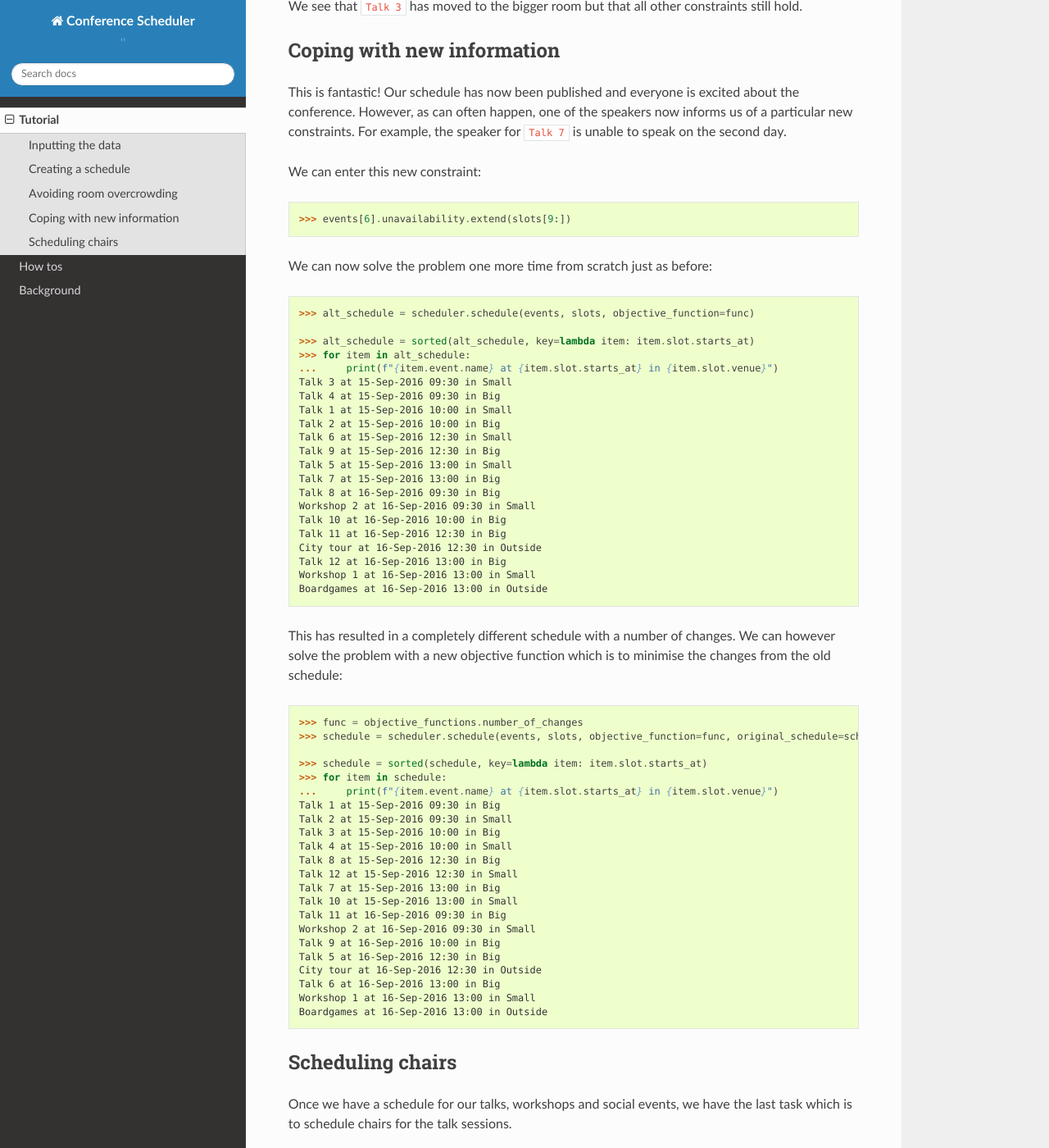
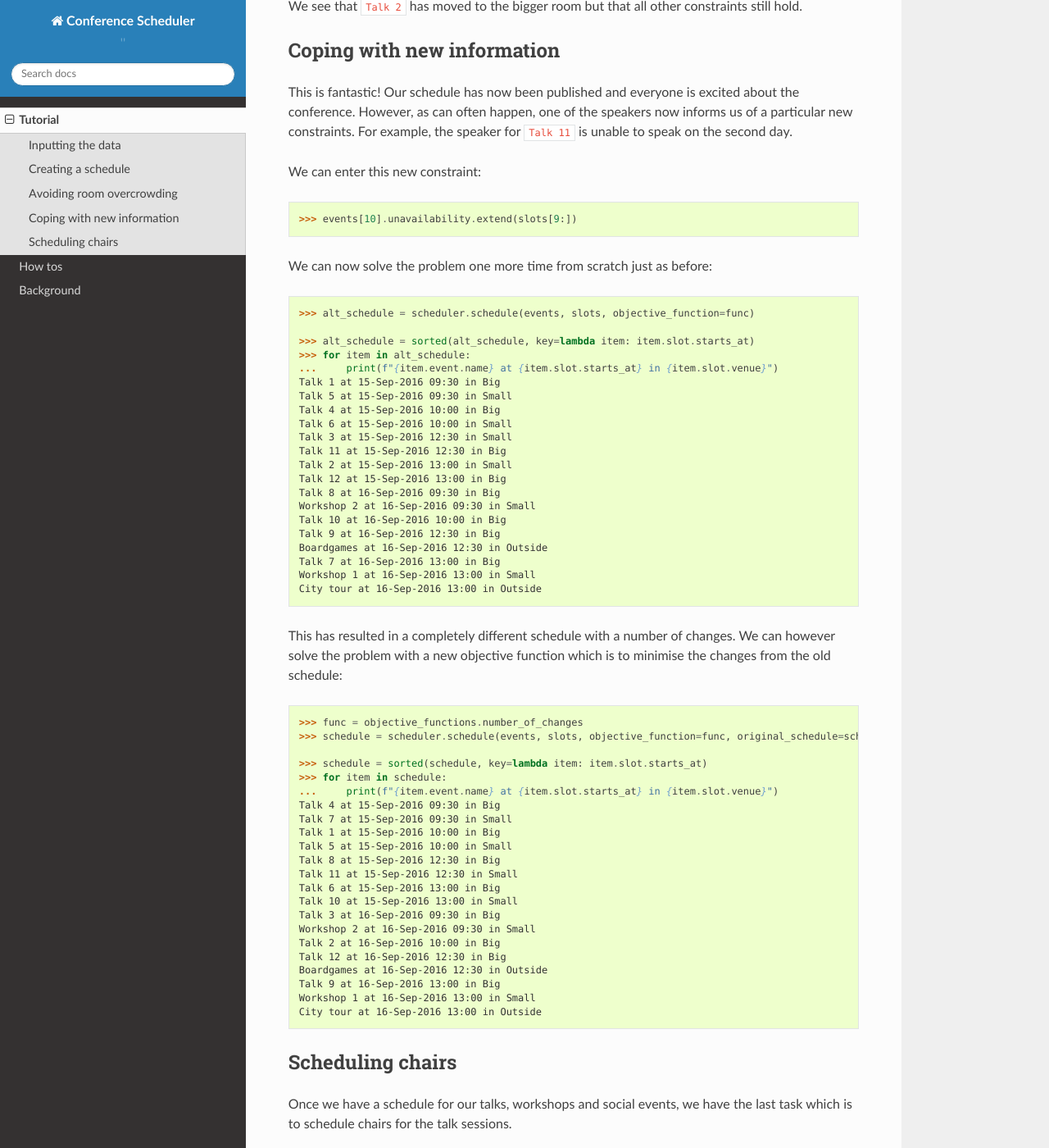
Before and after one commit to PyconUK/ConferenceScheduler, a Sphinx documentation site: the page built from docs/tutorial/index.rst, in a window 1280 px wide and 1400 px high, scrolled down 3010 px. Shown: the whole window at 82% size. Built offline with Sphinx 7.4.7 and the Read the Docs theme 2.0.0, drawn with Linux system fonts in a browser that asks for light colours; some of the changed text lies outside the part shown.

Commit message:
Remove creation of some redundant constraints.
This just helps with the performance on the algorithm (relevant for
large problems). I've had to modify the tutorial because the solution
that was being output is no longer the same (both solutions are valid).

```diff
--- a/docs/tutorial/index.rst
+++ b/docs/tutorial/index.rst
@@ -86,23 +86,22 @@
     >>> schedule = sorted(schedule, key=lambda item: item.slot.starts_at)
     >>> for item in schedule:
     ...     print(f"{item.event.name} at {item.slot.starts_at} in {item.slot.venue}")
-    Talk 3 at 15-Sep-2016 09:30 in Small
+    Talk 2 at 15-Sep-2016 09:30 in Small
     Talk 11 at 15-Sep-2016 09:30 in Big
     Talk 4 at 15-Sep-2016 10:00 in Small
     Talk 10 at 15-Sep-2016 10:00 in Big
-    Talk 1 at 15-Sep-2016 12:30 in Small
     Talk 5 at 15-Sep-2016 12:30 in Big
-    Talk 2 at 15-Sep-2016 13:00 in Small
+    Talk 9 at 15-Sep-2016 12:30 in Small
     Talk 6 at 15-Sep-2016 13:00 in Big
-    Talk 8 at 16-Sep-2016 09:30 in Big
+    Talk 8 at 15-Sep-2016 13:00 in Small
+    Talk 3 at 16-Sep-2016 09:30 in Big
     Workshop 2 at 16-Sep-2016 09:30 in Small
-    Talk 9 at 16-Sep-2016 10:00 in Big
+    Talk 1 at 16-Sep-2016 10:00 in Big
     Talk 7 at 16-Sep-2016 12:30 in Big
-    City tour at 16-Sep-2016 12:30 in Outside
+    Boardgames at 16-Sep-2016 12:30 in Outside
     Talk 12 at 16-Sep-2016 13:00 in Big
     Workshop 1 at 16-Sep-2016 13:00 in Small
-    Boardgames at 16-Sep-2016 13:00 in Outside
-
+    City tour at 16-Sep-2016 13:00 in Outside
 
 We see that all the events are scheduled in appropriate rooms (as indicated by
 the unavailability attribute for the events). Also we have that :code:`Talk 1`
@@ -119,7 +118,7 @@
 
 The data we input in to the model included information about demand for a talk;
 this could be approximated from previous popularity for a talk. However, the
-scheduler has put :code:`Talk 3` (which has high demand) in the small room
+scheduler has put :code:`Talk 2` (which has high demand) in the small room
 (which has capacity 50). We can include an objective function in our
 scheduler to minimise the difference between room capacity and demand::
 
@@ -130,26 +129,24 @@
     >>> schedule = sorted(schedule, key=lambda item: item.slot.starts_at)
     >>> for item in schedule:
     ...     print(f"{item.event.name} at {item.slot.starts_at} in {item.slot.venue}")
-    Talk 1 at 15-Sep-2016 09:30 in Big
-    Talk 2 at 15-Sep-2016 09:30 in Small
-    Talk 3 at 15-Sep-2016 10:00 in Big
-    Talk 4 at 15-Sep-2016 10:00 in Small
+    Talk 4 at 15-Sep-2016 09:30 in Big
+    Talk 7 at 15-Sep-2016 09:30 in Small
+    Talk 1 at 15-Sep-2016 10:00 in Big
+    Talk 5 at 15-Sep-2016 10:00 in Small
     Talk 8 at 15-Sep-2016 12:30 in Big
     Talk 12 at 15-Sep-2016 12:30 in Small
-    Talk 5 at 15-Sep-2016 13:00 in Big
+    Talk 6 at 15-Sep-2016 13:00 in Big
     Talk 10 at 15-Sep-2016 13:00 in Small
-    Talk 11 at 16-Sep-2016 09:30 in Big
+    Talk 3 at 16-Sep-2016 09:30 in Big
     Workshop 2 at 16-Sep-2016 09:30 in Small
-    Talk 9 at 16-Sep-2016 10:00 in Big
-    Talk 7 at 16-Sep-2016 12:30 in Big
-    City tour at 16-Sep-2016 12:30 in Outside
-    Talk 6 at 16-Sep-2016 13:00 in Big
+    Talk 2 at 16-Sep-2016 10:00 in Big
+    Talk 11 at 16-Sep-2016 12:30 in Big
+    Boardgames at 16-Sep-2016 12:30 in Outside
+    Talk 9 at 16-Sep-2016 13:00 in Big
     Workshop 1 at 16-Sep-2016 13:00 in Small
-    Boardgames at 16-Sep-2016 13:00 in Outside
+    City tour at 16-Sep-2016 13:00 in Outside
 
-
-
-We see that :code:`Talk 3` has moved to the bigger room but that all other
+We see that :code:`Talk 2` has moved to the bigger room but that all other
 constraints still hold.
 
 Coping with new information
@@ -158,11 +155,11 @@
 This is fantastic! Our schedule has now been published and everyone is excited
 about the conference. However, as can often happen, one of the speakers now
 informs us of a particular new constraints. For example, the speaker for
-:code:`Talk 7` is unable to speak on the second day.
+:code:`Talk 11` is unable to speak on the second day.
 
 We can enter this new constraint::
 
-    >>> events[6].unavailability.extend(slots[9:])
+    >>> events[10].unavailability.extend(slots[9:])
 
 We can now solve the problem one more time from scratch just as before::
 
@@ -171,22 +168,22 @@
     >>> alt_schedule = sorted(alt_schedule, key=lambda item: item.slot.starts_at)
     >>> for item in alt_schedule:
     ...     print(f"{item.event.name} at {item.slot.starts_at} in {item.slot.venue}")
-    Talk 3 at 15-Sep-2016 09:30 in Small
-    Talk 4 at 15-Sep-2016 09:30 in Big
-    Talk 1 at 15-Sep-2016 10:00 in Small
-    Talk 2 at 15-Sep-2016 10:00 in Big
-    Talk 6 at 15-Sep-2016 12:30 in Small
-    Talk 9 at 15-Sep-2016 12:30 in Big
-    Talk 5 at 15-Sep-2016 13:00 in Small
-    Talk 7 at 15-Sep-2016 13:00 in Big
+    Talk 1 at 15-Sep-2016 09:30 in Big
+    Talk 5 at 15-Sep-2016 09:30 in Small
+    Talk 4 at 15-Sep-2016 10:00 in Big
+    Talk 6 at 15-Sep-2016 10:00 in Small
+    Talk 3 at 15-Sep-2016 12:30 in Small
+    Talk 11 at 15-Sep-2016 12:30 in Big
+    Talk 2 at 15-Sep-2016 13:00 in Small
+    Talk 12 at 15-Sep-2016 13:00 in Big
     Talk 8 at 16-Sep-2016 09:30 in Big
     Workshop 2 at 16-Sep-2016 09:30 in Small
     Talk 10 at 16-Sep-2016 10:00 in Big
-    Talk 11 at 16-Sep-2016 12:30 in Big
-    City tour at 16-Sep-2016 12:30 in Outside
-    Talk 12 at 16-Sep-2016 13:00 in Big
+    Talk 9 at 16-Sep-2016 12:30 in Big
+    Boardgames at 16-Sep-2016 12:30 in Outside
+    Talk 7 at 16-Sep-2016 13:00 in Big
     Workshop 1 at 16-Sep-2016 13:00 in Small
-    Boardgames at 16-Sep-2016 13:00 in Outside
+    City tour at 16-Sep-2016 13:00 in Outside
 
 
 This has resulted in a
@@ -201,22 +198,22 @@
     >>> schedule = sorted(schedule, key=lambda item: item.slot.starts_at)
     >>> for item in schedule:
     ...     print(f"{item.event.name} at {item.slot.starts_at} in {item.slot.venue}")
-    Talk 1 at 15-Sep-2016 09:30 in Big
-    Talk 2 at 15-Sep-2016 09:30 in Small
-    Talk 3 at 15-Sep-2016 10:00 in Big
-    Talk 4 at 15-Sep-2016 10:00 in Small
+    Talk 4 at 15-Sep-2016 09:30 in Big
+    Talk 7 at 15-Sep-2016 09:30 in Small
+    Talk 1 at 15-Sep-2016 10:00 in Big
+    Talk 5 at 15-Sep-2016 10:00 in Small
     Talk 8 at 15-Sep-2016 12:30 in Big
-    Talk 12 at 15-Sep-2016 12:30 in Small
-    Talk 7 at 15-Sep-2016 13:00 in Big
+    Talk 11 at 15-Sep-2016 12:30 in Small
+    Talk 6 at 15-Sep-2016 13:00 in Big
     Talk 10 at 15-Sep-2016 13:00 in Small
-    Talk 11 at 16-Sep-2016 09:30 in Big
+    Talk 3 at 16-Sep-2016 09:30 in Big
     Workshop 2 at 16-Sep-2016 09:30 in Small
-    Talk 9 at 16-Sep-2016 10:00 in Big
-    Talk 5 at 16-Sep-2016 12:30 in Big
-    City tour at 16-Sep-2016 12:30 in Outside
-    Talk 6 at 16-Sep-2016 13:00 in Big
+    Talk 2 at 16-Sep-2016 10:00 in Big
+    Talk 12 at 16-Sep-2016 12:30 in Big
+    Boardgames at 16-Sep-2016 12:30 in Outside
+    Talk 9 at 16-Sep-2016 13:00 in Big
     Workshop 1 at 16-Sep-2016 13:00 in Small
-    Boardgames at 16-Sep-2016 13:00 in Outside
+    City tour at 16-Sep-2016 13:00 in Outside
 
 
 Scheduling chairs
@@ -227,23 +224,23 @@
 
 We have 6 different sessions of talks to chair::
 
-    Talk 1 at 15-Sep-2016 09:30 in Big
-    Talk 3 at 15-Sep-2016 10:00 in Big
+    Talk 4 at 15-Sep-2016 09:30 in Big
+    Talk 1 at 15-Sep-2016 10:00 in Big
 
-    Talk 2 at 15-Sep-2016 09:30 in Small
-    Talk 4 at 15-Sep-2016 10:00 in Small
+    Talk 7 at 15-Sep-2016 09:30 in Small
+    Talk 5 at 15-Sep-2016 10:00 in Small
 
     Talk 8 at 15-Sep-2016 12:30 in Big
-    Talk 7 at 15-Sep-2016 13:00 in Big
+    Talk 6 at 15-Sep-2016 13:00 in Big
 
-    Talk 12 at 15-Sep-2016 12:30 in Small
+    Talk 11 at 15-Sep-2016 12:30 in Small
     Talk 10 at 15-Sep-2016 13:00 in Small
 
-    Talk 11 at 16-Sep-2016 09:30 in Big
-    Talk 9 at 16-Sep-2016 10:00 in Big
+    Talk 3 at 16-Sep-2016 09:30 in Big
+    Talk 2 at 16-Sep-2016 10:00 in Big
 
-    Talk 5 at 16-Sep-2016 12:30 in Big
-    Talk 6 at 16-Sep-2016 13:00 in Big
+    Talk 12 at 16-Sep-2016 12:30 in Big
+    Talk 9 at 16-Sep-2016 13:00 in Big
 
 We will use the conference scheduler, with these sessions corresponding
 to slots::
```
Also changed, not shown: 2 other files.
